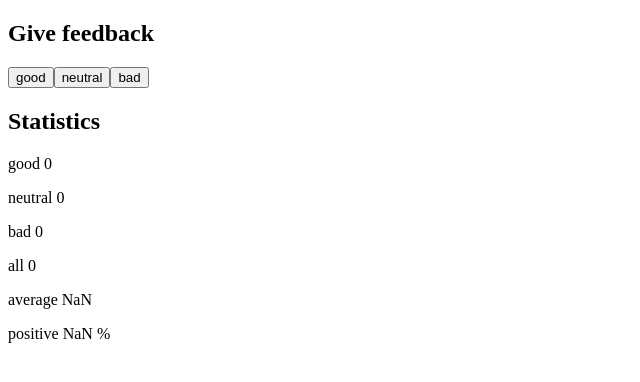
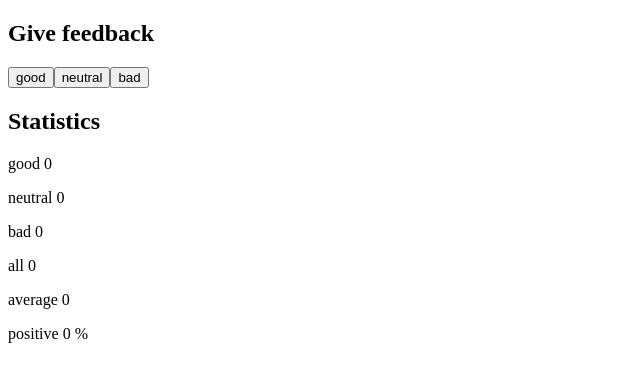
Before and after one commit to Devsharma08/fullstack-open, a React (Vite) app in the folder part-1/unicafe/: page / in a window 1280 px wide. Shown: the top 382 px of the page, without its empty margins (0-640 px from the left). Built offline with nearby package versions, Linux system fonts and the light colour scheme.

Commit message:
feat:add solution for problem 1.8

```diff
--- a/part-1/unicafe/src/App.jsx
+++ b/part-1/unicafe/src/App.jsx
@@ -1,4 +1,23 @@
 import {useState} from 'react';
+
+const Statistics = (props) => {
+  const {good, neutral, bad} = props;
+  const all = good + neutral + bad;
+  const average = (good - bad) / all;
+  const positive = (good / all) * 100;
+
+  return (
+    <div>
+      <p>good {good}</p>
+      <p>neutral {neutral}</p>
+      <p>bad {bad}</p>
+      <p>all {all}</p>
+      <p>average {average || 0 }</p>
+      <p>positive {positive || 0} %</p>
+    </div>
+  );
+};
+
 const App = () => {
   const [good,setGood] = useState(0);
   const [neutral,setNeutral] = useState(0);
@@ -22,14 +41,7 @@
       </div>
       <div>
         <h2>Statistics</h2>
-        <div>
-          <p>good {good}</p>
-          <p>neutral {neutral}</p>
-          <p>bad {bad}</p>
-          <p>all {good + neutral + bad}</p>
-          <p>average {(good - bad) / (good + neutral + bad)}</p>
-          <p>positive {good / (good + neutral + bad) * 100} %</p>
-        </div>
+        <Statistics good={good} neutral={neutral} bad={bad} />
       </div>
     </div>
   )
```
